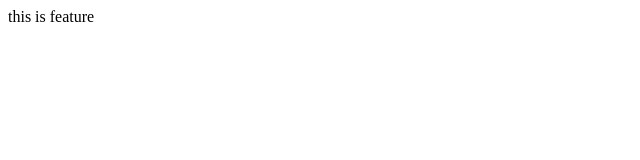
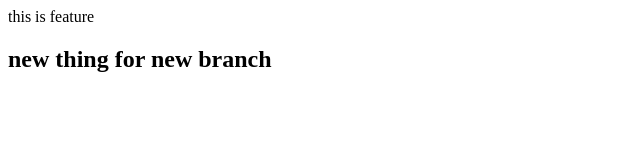
Before and after one commit to AK8959/local-repo, a plain HTML site: page index.html in a window 1280 px wide. Shown: the whole page, without its empty margins (0-640 px from the left). Drawn offline with Linux system fonts and the light colour scheme.

Commit message:
maintain

```diff
--- a/index.html
+++ b/index.html
@@ -1 +1,2 @@
 <p>this is feature</p >
+    <h2>new thing for new branch</h2>
```
